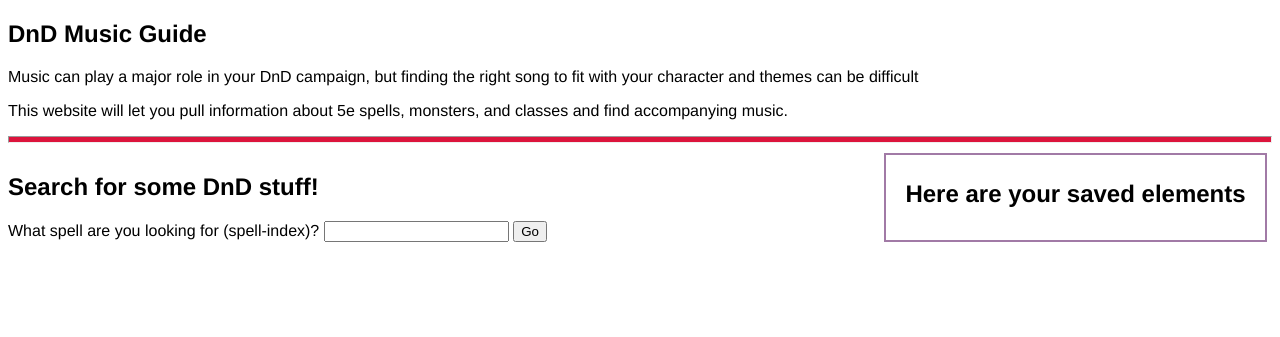
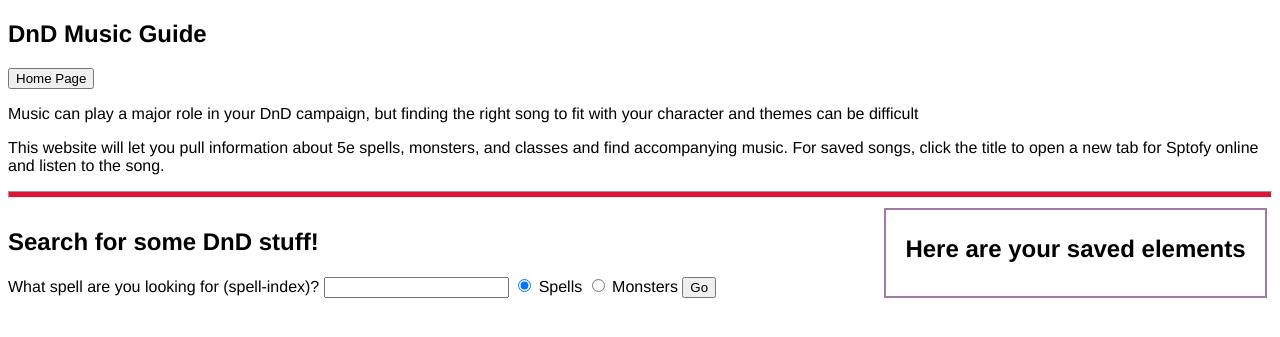
Before and after one commit to Dylychill/310FinalProject, a Flask app: template templates/template.html in a window 1280 px wide. Shown: the top 337 px of the page. Run offline with Flask 2, Linux system fonts and the light colour scheme; the template is opened without the code that fills it, so the values that code supplies are empty; parts of the project's set-up code (start-up, migrations or seed data) failed here and were passed over.

Commit message:
added Spotify functionality, stretch dnd query to monsters

```diff
--- a/main.py
+++ b/main.py
@@ -3,65 +3,200 @@
 # Utilizing a base HTML template, this file sets the routes that allow users to input some form data
 # that is used to make an API call to DnD5e API (Dungeons and Dragons 5th Edition) and get some information about various DND elements.
 # Based on these elements, users can get song recommendations (Spotify API) and chose to save some of the queried data.
-# Builds upond previous projects in this course.
+
 
 from flask import Flask, render_template, request, session
 import urllib.parse, urllib.request, urllib.error, json
 import os
 import logging
+import base64
+from secrets import CLIENT_ID, CLIENT_SECRET # authorization for Spotify API defined in another secret file
+# the above secrets file will be ignored by git
+
 app = Flask(__name__)
 app.secret_key = os.urandom(24) # for session storage
 
+# API URLS
+basedndurl = "https://www.dnd5eapi.co/api/" # dnd api
+base_spotsearch_url = "https://api.spotify.com/v1/search" # base url for the Spotify search endpoint
+
+# Base webpage, checks for session data to fill in save. On load
 @app.route("/")
 def main_handler():
-    app.logger.info("In MainHandler function")
-    sessdata = session.get("save-data")
+    spotifyAuth() # getting authorization for spotify api
+    sessdata = getSessionSaveData()
+    # if sessdata is not None:
+        # all_saved = json.loads(sessdata)
+    return render_template("template.html", saved=sessdata)
+    # else:
+    #     return render_template("template.html")
+
+# user wants to get song reccomendations based on a dnd element
+@app.route("/musicresp", methods=['POST'])
+def getMusic():
+    # getting music
+    app.logger.info("In Music endpoint")
+    all_saved = getSessionSaveData()
+    sessdata = session.get("music")
     if sessdata is not None:
-        all_saved = json.loads(sessdata)
-        return render_template("template.html", saved=all_saved)
+        music = json.loads(sessdata)
     else:
-        return render_template("template.html")
+        music = []
+    song = music[int(request.form.get("savesong"))] # the unique id of the song
+    name = str(song["song-name"]) + " by "
+    for artist in song["artist-names"]:
+        name = name + artist
+    link = song["link"]
 
+    current = {"name":name, "type":"SONG", "link": link}
+    all_saved.append(current)
+    data = json.dumps(all_saved)
+    session["save-data"] = data
+    return render_template("template.html", saved=all_saved)
+
+# Handles most of the DND search functionality - searching for a new query (GET) and saving dnd elements (POST)
 @app.route("/gresponse", methods=['GET', 'POST'])
-def spell_search_handler():
+def search_handler():
     # check if user already has save elements
+    all_saved = getSessionSaveData()
+    currentType = session.get("current-type") # whatever the element type is, save it here for later use
+    # don't check for existence of above session type because you can't interact with that data unless the GET is made first, so it will exist
+    if request.method == 'GET':
+        searchEl = request.args.get("searchEl") # gets value of this textbox
+
+        # remove trailing and leading spaces from index
+        searchEl = searchEl.strip() # if the input is only spaces, wont request from API
+        if searchEl: # form filled out with something
+            # make a request for the element  with this variable, then fill in template with returned info
+            typeEl = request.args.get("typeOf") # which radio button selected
+            currentType = typeEl # to save this globally for use in the post request
+            session["current-type"] = typeEl #save to session data for use in saving elements
+            resp = getDNDInfo(typeEl, searchEl) # from API
+            if resp:
+                return render_template("template.html", searched_info=resp, saved=all_saved, typeEl=typeEl)
+            else: # no info for that element returned by API
+                return render_template("template.html", no_searched=True, saved=all_saved)
+        else:
+            return render_template("template.html", no_searched=True, saved=all_saved)
+    elif request.method == "POST":
+        el = request.form.get("save-or-song") # will be the name of the element
+        typeEl = request.form.get("save-options")
+        if el:
+            if typeEl == "save":
+                current = {"name":el, "type":currentType.upper()}
+                all_saved.append(current)
+                data = json.dumps(all_saved)
+                session["save-data"] = data
+                return render_template("template.html", saved=all_saved)
+            elif typeEl == "song":
+                # hit up Spotify for a song based on this element
+                songs = getSongs(el)
+                if songs:
+                    return render_template("template.html", saved=all_saved, music=songs)
+                else:
+                    return render_template("template.html", saved=all_saved)
+
+
+# --------Helper Functions below, not routes ----------------
+
+
+# given the index (unique identifier) for some typeOf dnd element (spells, monsters, etc),
+# will return information about that element by accessing the dnd API
+# Example url: https://www.dnd5eapi.co/api/spells/acid-arrow/
+def getDNDInfo(typeOf, index):
+    fullurl = basedndurl + typeOf + "/" + index
+    fetched = safeFetch(fullurl)
+    if fetched is not None:
+        return json.loads(fetched.read())
+    else: # didn't exist in the API
+        return None
+
+
+# Spotify Details - only accessing public content, Client Credentials
+# Get client credentials access token from Spotify API
+# This access can be used for the search endpoint
+# Following method taken from UW HCDE 310 and edited
+# return None on error
+def spotifyAuth():
+    """Get authorization to Spotify API"""
+    # Documentation: https://developer.spotify.com/web-api/authorization-guide/#client_credentials_flow
+    # the Authorization in the *header*, as a Base 64-encoded
+    # string that contains the client ID and client secret key.
+    # The field must have the format:
+    # Authorizati   on: Basic <base64 encoded client_id:client_secret>
+    # To get a bearer token to work as a "client," it also needs:
+    # grant_type = "client_credentials" as a parameter
+    try:
+        # build the header
+        authorization =  base64.standard_b64encode((CLIENT_ID + ':' + CLIENT_SECRET).encode())
+        headers = {"Authorization":"Basic " + authorization.decode()}
+        # encode the params dictionary, note it needs to be byte encoded
+        params = {"grant_type" : "client_credentials"}
+        encodedparams = urllib.parse.urlencode(params).encode()
+        # request goes to POST https://accounts.spotify.com/api/token
+        request = urllib.request.Request(
+            'https://accounts.spotify.com/api/token',
+                data=encodedparams, headers=headers)
+        resp = safeFetch(request)
+        respdata = json.load(resp)
+        accessToken = respdata['access_token'] # expires after ~60 minutes
+        session["spotify-access"] = accessToken
+        return accessToken
+    except urllib.error.URLError as e:
+        print('Error trying to retrieve data: ', e)
+        if hasattr(e, "code"):
+            print("Error Code: ", e.code)
+        elif hasattr(e, "reason"):
+            print("Failed to reach the server, Reason: ", e.reason)
+        return None
+
+# Defining a query - the name of the element input by the user will be the query used for spotify
+# Get Spotify Catalog information that match a keyword string - condenses content in a simplified version
+def getSongs(query):
+    # Search endpoint documentation - https://developer.spotify.com/documentation/web-api/reference/search/search/
+    try:
+        cleaned_query = cleanQuery(query)
+        urlwithparams = base_spotsearch_url + "?q=" + cleaned_query + "&limit=5&type=track"
+        headers = {'Authorization': 'Bearer ' + session["spotify-access"]}
+        fullurl = urllib.request.Request(url = urlwithparams, headers = headers)
+        fetched = safeFetch(fullurl)
+        if fetched is not None:
+            resp = json.loads(fetched.read())
+            music = []
+            songInfo = {}
+            uniqueID = 0
+            for song in resp["tracks"]["items"]:
+                songInfo["song-name"] = song["name"]
+                songInfo["link"] = song["external_urls"]["spotify"]
+                songInfo["album-name"] = song["album"]["name"]
+                artists = []
+                for artist in song["album"]["artists"]:
+                    artists.append(artist["name"])
+                songInfo["artist-names"] = artists
+                songInfo["unique-id"] = uniqueID
+                uniqueID = uniqueID + 1
+                music.append(songInfo)
+                songInfo = {}
+            session['music'] = json.dumps(music)
+            return music
+        else:
+            return None
+    except:
+        return None
+
+# Looks in the user's session data to get any elements that have been saved previously, and returns that as an array
+def getSessionSaveData():
     sessdata = session.get("save-data")
     if sessdata is not None:
         all_saved = json.loads(sessdata)
     else:
-        all_saved = [] # each element in this list will be JSON object per spell
-    if request.method == 'GET':
-        spell = request.args.get("spell") # gets value of this textbox
-        # app.logger.info(spell)
-        if spell: # form filled out with something
-            # make a request for the spell with this variable, then fill in template with returned info
-            resp = getSpellInfo(spell) # from API
-            if resp:
-                return render_template("template.html", spell_info=resp, saved=all_saved)
-            else: # no info for that spell returned by API
-                return render_template("template.html", no_spells=True, saved=all_saved)
-        else:
-            return render_template("template.html", no_spells=True, saved=all_saved)
-    elif request.method == "POST":
-        el = request.form.get("savebtn") # will be the name of the spell
-        if el:
-            current = {"name":el, "type":"Spell"}
-            all_saved.append(current)
-            data = json.dumps(all_saved)
-            session["save-data"] = data
-            return render_template("template.html", saved=all_saved)
+        all_saved = [] # each element in this list will be JSON object per element (spell/monster/etc)
+    return all_saved
 
-# --------Helper Functions below, not routes ----------------
-
-# given the index for the spell to get more info - spell_index is a specific syntax for writing the spell name
-# Example url: https://www.dnd5eapi.co/api/spells/acid-arrow/
-def getSpellInfo(spell_index):
-    fullurl = baseurl + "spells/" + spell_index
-    fetched = safeFetch(fullurl)
-    if fetched is not None:
-        return json.loads(fetched.read())
-    else:
-        return None
+# cleans up search terms in form that Spotify Search API will accept
+def cleanQuery(raw):
+    # Encode spaces with the hex code %20
+    return raw.replace(" ", "%20")
 
 
 # Helper method to make json a bit more readable, does not alter content
@@ -82,8 +217,6 @@ def safeFetch(url):
             print("Failed to reach the server, Reason: ", e.reason)
         return None
 
-baseurl = "https://www.dnd5eapi.co/api/"
-
 # run it on localhost
 if __name__ == "__main__": # if running this file directly
     app.run(host="localhost", port=8080, debug=True) # debug just makes the error messages verbose
--- a/static/dnd.css
+++ b/static/dnd.css
@@ -51,3 +51,8 @@ hr {
     font-size: 80%;
     color: gray;
 }
+
+#savelabel {
+    color: #A17AA6;
+    font-weight: bold;
+}
--- a/templates/template.html
+++ b/templates/template.html
@@ -7,44 +7,95 @@
 <body>
     <section id ="intro">
         <h1>DnD Music Guide</h1>
+        <form action="/" method="get">
+            <input type="submit" value="Home Page"/>
+        </form>
         <p>Music can play a major role in your DnD campaign, but finding the right song to fit with your character and themes can be difficult</p>
-        <p>This website will let you pull information about 5e spells, monsters, and classes and find accompanying music.</p>
+        <p>This website will let you pull information about 5e spells, monsters, and classes and find accompanying music.
+            For saved songs, click the title to open a new tab for Sptofy online and listen to the song.
+        </p>
     </section>
     <hr />
     <main>
         <section id="dndsearch">
             <h2>Search for some DnD stuff!</h2>
             <form action="gresponse" method="get">
-                <label for="spell">What spell are you looking for (spell-index)?</label>
-                <input required type="text" name="spell" id="spell"/>
+                <label for="searchEl">What spell are you looking for (spell-index)?</label>
+                <input required type="text" name="searchEl" id="searchEl"/>
+                <input type="radio" name="typeOf" value="spells" id="spells" required checked/>
+                <label for="spells">Spells</label>
+                <input type="radio" name="typeOf" value="monsters" id="monsters"/>
+                <label for="monsters">Monsters</label>
                 <input type="submit" value="Go" name="search-btn"/>
             </form>
-            <section id="returned-values">
-                {% if no_spells %}
-                <p>Doesn't look like there are any spells for that, try checking your spelling!</p>
+            <section id="returned-dnd">
+                {% if no_searched %}
+                    <p>Doesn't look like there are any spells for that, try checking your spelling!</p>
                 {% endif %}
-                {% if spell_info %}
-                <h2>Here's what we got from that request</h2>
-                <p>Here's some info about {{spell_info["name"]}}</p>
-                <p id="current-name">Name: {{spell_info["name"]}}</p>
-                <p>Description: {{spell_info["desc"][0]}}</p>
-                <p>Spell Level: {{spell_info["level"]}}</p>
-                <p>Casting Time: {{spell_info["casting_time"]}}</p>
-                {% if spell_info["damage"] %}
-                    <p>Damage Type: {{spell_info["damage"]["damage_type"]["name"]}}</p>
-                {% endif %}
-                <form action="gresponse" method="post">
-                    <input type="submit" name="savebtn" value="{{spell_info['name']}}"/>
-                </form>
+                <!-- Got something to show user -->
+                {% if searched_info %}
+                    <h2>Here's what we got from that request</h2>
+                    <p>Here's some info about {{searched_info["name"]}}</p>
+                    <p>Name: <span id="current-name">{{searched_info["name"]}}</span></p>
+                    <!-- Variable information depending on type information below -->
+                    <!-- Monster -->
+                    {% if typeEl == "monsters" %}
+                        <p>Size: {{searched_info["size"]}}</p>
+                        <p>Type: {{searched_info["type"]}}</p>
+                        <p>Alignment: {{searched_info["alignment"]}}</p>
+                        <p>Armor Class: {{searched_info["armor_class"]}}</p>
+                        <p>Hit Points: {{searched_info["hit_points"]}}</p>
+                    {% endif %}
+                    <!-- Spell -->
+                    {% if typeEl == "spells" %}
+                        <p>Description: {{searched_info["desc"][0]}}</p>
+                        <p>Spell Level: {{searched_info["level"]}}</p>
+                        <p>Casting Time: {{searched_info["casting_time"]}}</p>
+                        <!-- Some spells don't have damage so only show if applicable -->
+                        {% if searched_info["damage"] %}
+                            <p>Damage Type: {{searched_info["damage"]["damage_type"]["name"]}}</p>
+                        {% endif %}
+                    {% endif %}
+                    <form action="gresponse" method="post" id="savelabel">
+                        <input type="radio" name="save-options" value="save" id="saveEl" required/>
+                        <label for="saveEl">Save this element</label>
+                        <input type="radio" name="save-options" value="song" id="getsong"/>
+                        <label for="getsong">Find a Song</label>
+                        <input type="submit" name="save-or-song" id="save-or-song" value="{{searched_info['name']}}"/>
+                    </form>
                 {% endif %}
             </section>
+            <!-- If music has been created then add a section at the end -->
+            {% if music %}
+                <section id="returned-music">
+                    {% for song in music %}
+                        <article class="song">
+                            <h3>Song: {{song["song-name"]}}</h3>
+                            <p>Album: {{song["album-name"]}}</p>
+                            <!-- Could be multiple artists -->
+                            {% for artist in song["artist-names"] %}
+                                <p>Artist: {{artist}}</p>
+                            {% endfor %}
+                        </article>
+                        <form action="musicresp" method="post">
+                            <label for="savesong">Save this Song</label>
+                            <input type="submit" name="savesong" id="savesong" value="{{song['unique-id']}}"/>
+                        </form>
+                    {% endfor %}
+                </section>
+            {% endif %}
         </section>
         <section id=saved>
             <h2>Here are your saved elements</h2>
             {% if saved %}
                 {% for thing in saved %}
                     <article class="saved-el">
+                        <!-- Only songs have links -->
+                        {% if thing["link"] %}
+                            <p><a href={{thing['link']}}>{{thing["name"]}}</a></p>
+                        {% else %}
                         <p>{{thing["name"]}}</p>
+                        {% endif %}
                         <p class="el-type">{{thing["type"]}}</p>
                     </article>
                 {% endfor %}
```
Also changed, not shown: README.md.
